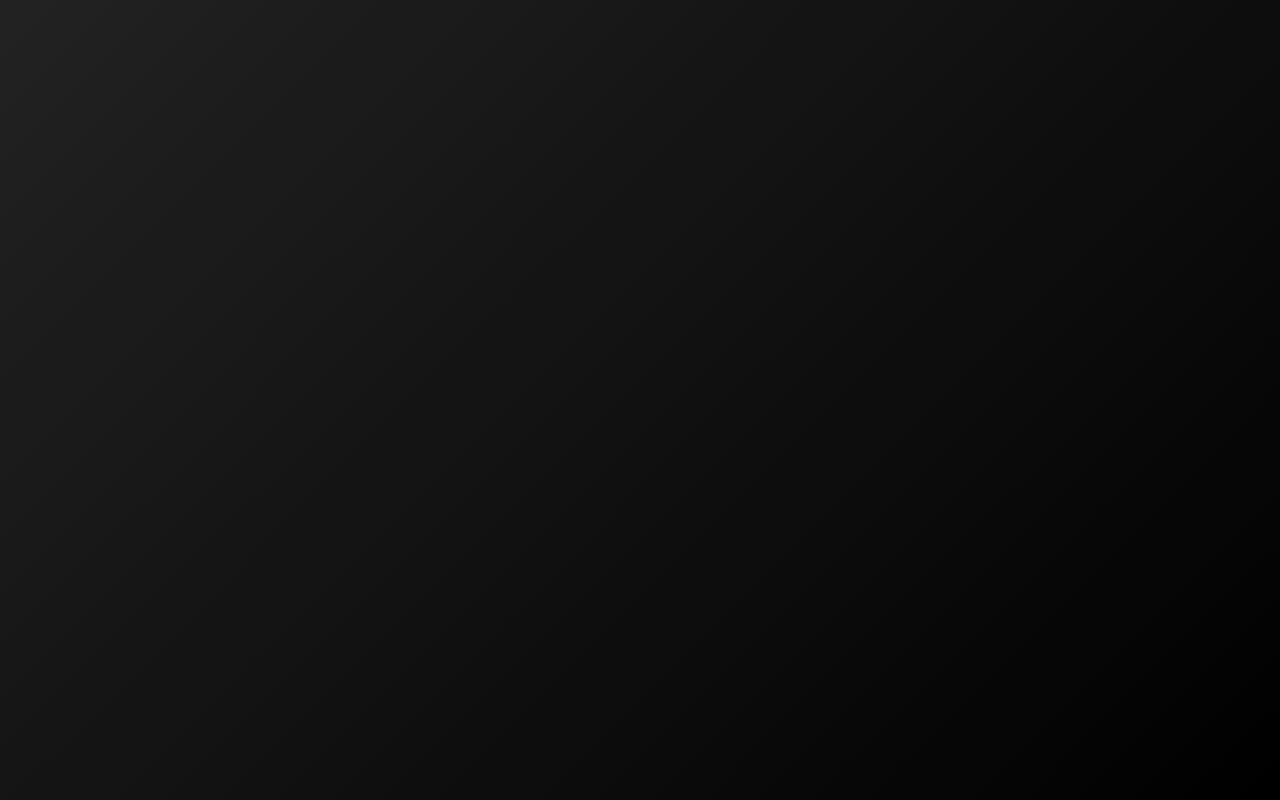
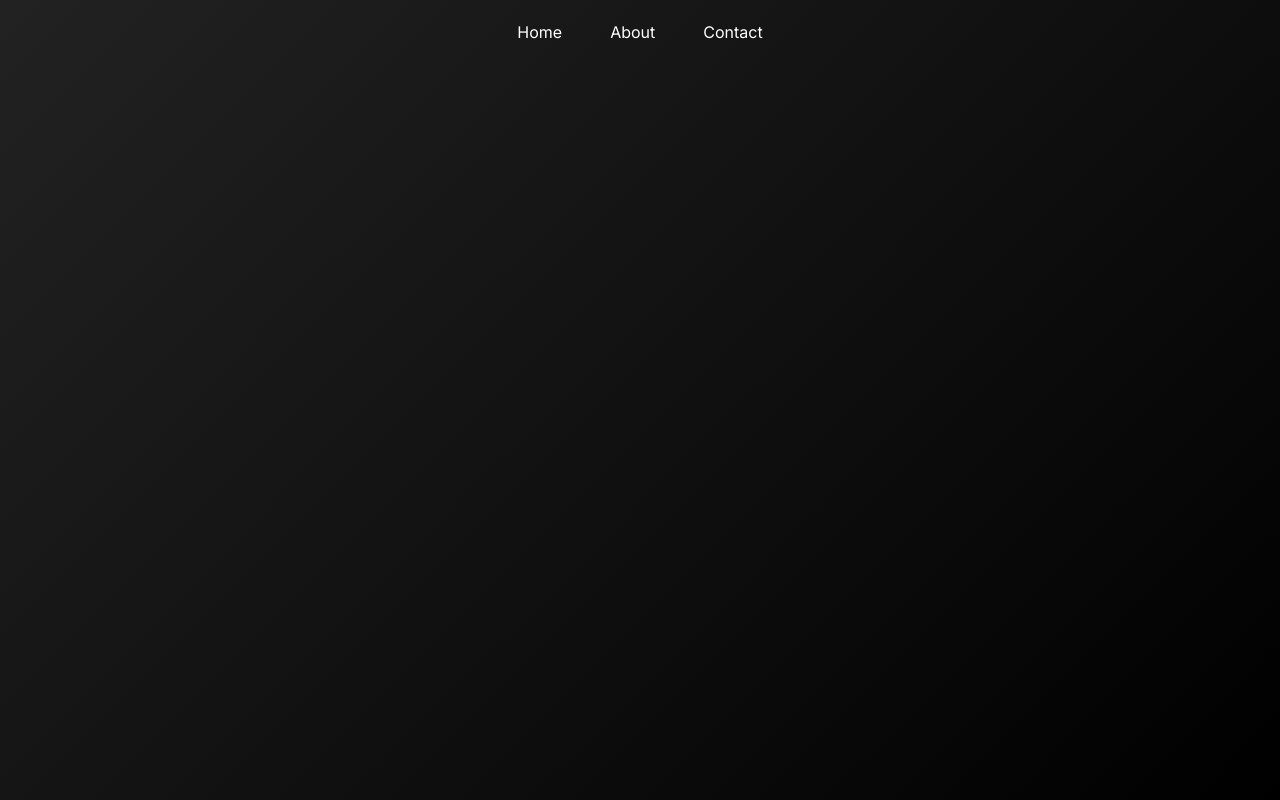
Before and after one commit to mark-well/Portfolio, a React (Vite) app in the folder frontend/: page /contact in a window 1280 px wide. Built offline with nearby package versions, Linux system fonts and the light colour scheme.

Commit message:
fix: add path to contact page

```diff
--- a/frontend/src/App.jsx
+++ b/frontend/src/App.jsx
@@ -3,6 +3,7 @@ import { BrowserRouter, Routes, Route } from 'react-router-dom'
 import './App.css'
 import Home from './pages/Home'
 import About from './pages/About'
+import Contact from './pages/Contact'
 import NoPage from './pages/NoPage'
 
 function App() {
@@ -13,6 +14,7 @@ function App() {
           <Route index element={<Home />} />
           <Route path='/home' element={<Home />} />
           <Route path='/about' element={<About />} />
+          <Route path='/contact' element={<Contact />} />
           <Route path='*' element={<NoPage />} />
         </Routes>
       </BrowserRouter>
--- a/frontend/src/components/Header.jsx
+++ b/frontend/src/components/Header.jsx
@@ -4,9 +4,9 @@ function Header() {
         <header className="text-base min-h-16 flex items-center w-full text-[var(--text-color)]">
             <nav className="w-full">
                 <ul className="flex items-center justify-center gap-12">
-                    <a href="#"><li>About</li></a>
-                    <a href="#"><li>Home</li></a>
-                    <a href="#"><li>Contact</li></a>
+                    <a href="/home"><li>Home</li></a>
+                    <a href="/about"><li>About</li></a>
+                    <a href="/contact"><li>Contact</li></a>
                 </ul>
             </nav>
         </header>
--- a/frontend/src/pages/Contact.jsx
+++ b/frontend/src/pages/Contact.jsx
@@ -1,5 +1,6 @@
 
 import { Helmet } from "react-helmet";
+import Header from "../components/Header";
 
 function Contact() {
     return(
@@ -7,6 +8,7 @@ function Contact() {
             <Helmet>
                 <title>Contact</title>
             </Helmet>
+            <Header />
         </>
     );
 }
```
